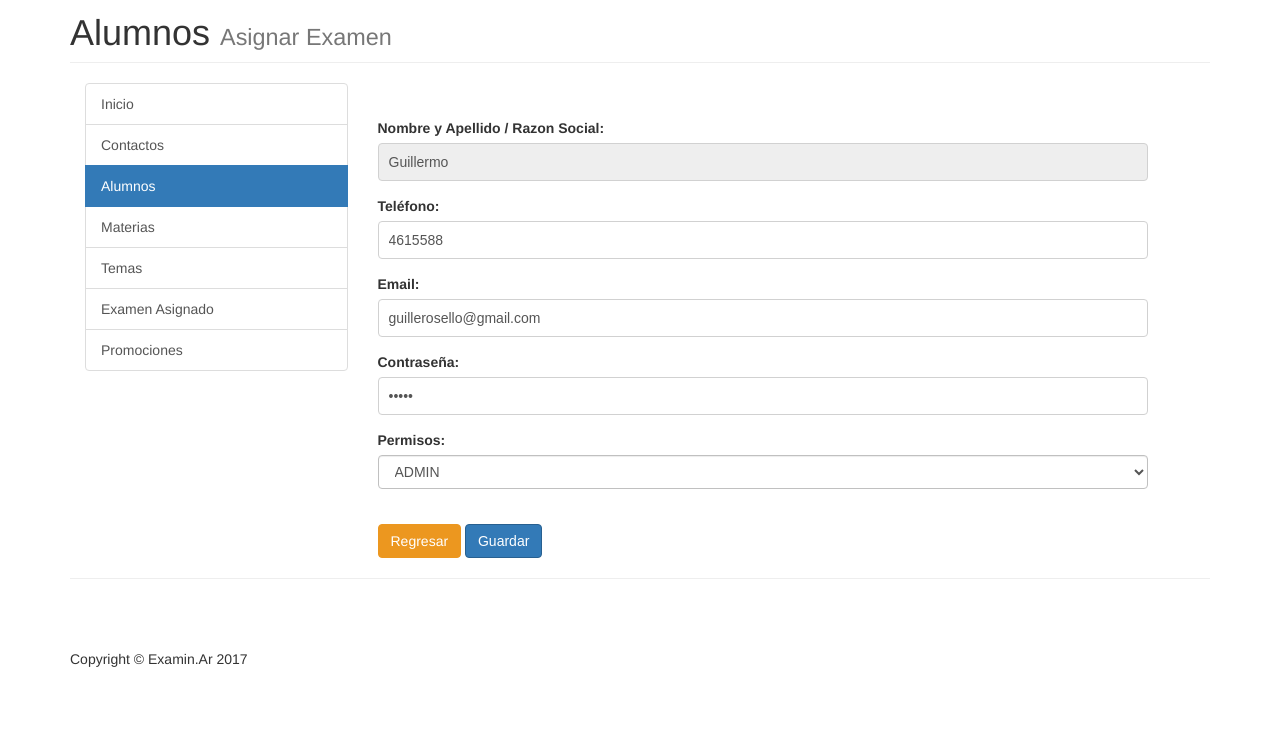
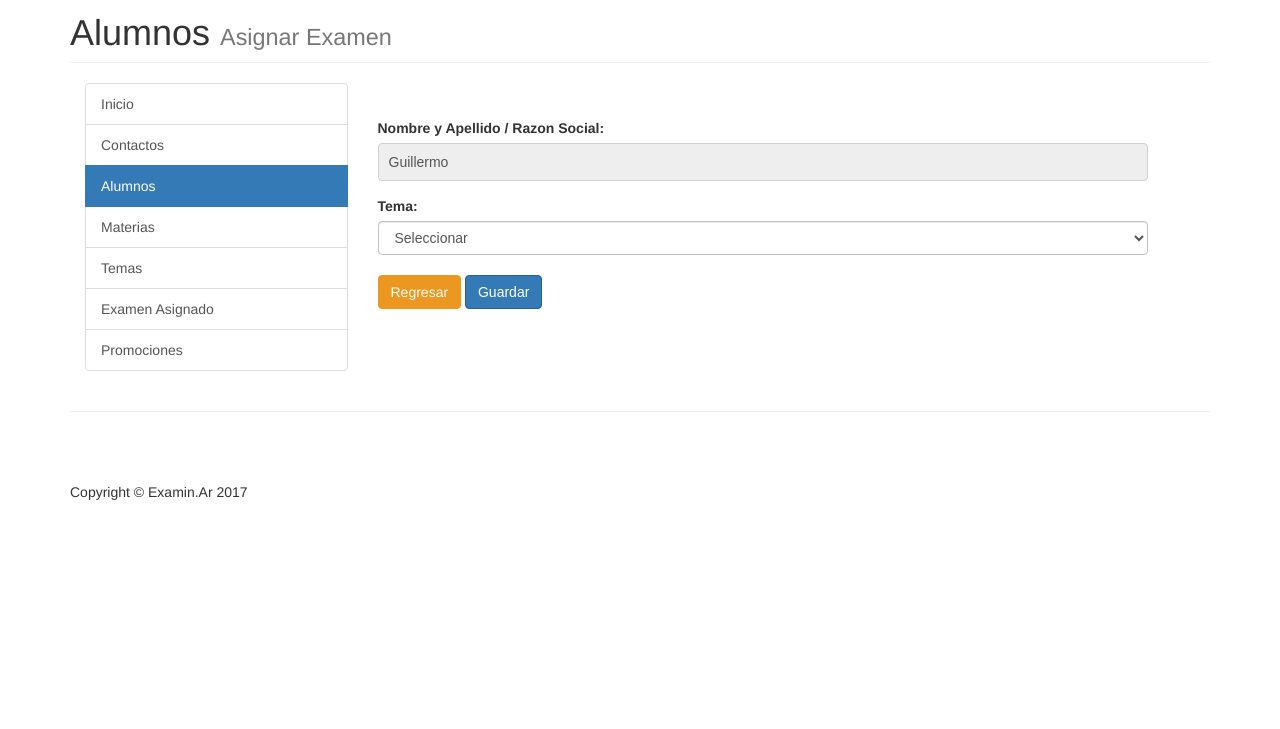
Before and after one commit to GuillermoRosello/EducAr, a PHP site: the page made by private/Examenes/asignar_examen.php in a window 1280 px wide. Shown: the part 133-862 px from the top of the page. After the commit the page ends 633 px from the top, so only its background shows below. Run offline with PHP 8.4, Linux system fonts and the light colour scheme; the visitor is signed in with stand-in values (Sample User, id 1); data comes from the database, SQL or seed files in the repository; some libraries are stand-ins or nearby versions.

Commit message:
Asignar examen

```diff
--- a/private/Alumnos/modificar_alumno.php
+++ b/private/Alumnos/modificar_alumno.php
@@ -5,7 +5,7 @@ if (is_post_request()) {
   $alumno['alumno_id'] = $_POST['alumno_id'];
   $alumno['nombre'] = $_POST['nombre'];
   $alumno['telefono'] = $_POST['telefono'];
-  $alumno ['email'] = $_POST['email'];
+  $alumno['email'] = $_POST['email'];
   $alumno['pass'] = $_POST['pass'];
   $alumno['permisos'] = $_POST['permisos'];
   $result=edit_alumno($alumno);
--- a/private/Examenes/asignar_examen.php
+++ b/private/Examenes/asignar_examen.php
@@ -12,6 +12,7 @@ if ($_SESSION['permisos']!="ADMIN") {header('location:'.url_for('private/index.p
 <?php  $id=$_GET['id'];
         echo "";?>
 <?php $alumno=buscar_alumno($id); ?>
+<?php $temas = temas(); ?>
 
 
                 <!-- Contact Form -->
@@ -19,7 +20,7 @@ if ($_SESSION['permisos']!="ADMIN") {header('location:'.url_for('private/index.p
                 <div class="row">
                     <div class="col-md-8">
                         <br>
-                        <form name="sentMessage" id="contactForm" action="../Alumnos/modificar_alumno.php" method="post" >
+                        <form name="sentMessage" id="contactForm" action="../Examenes/poner_examen.php" method="post" >
                           <div class="control-group form-group">
                               <div class="controls">
                                   <input type="hidden" class="form-control" value=<?php echo $alumno['alumno_id']; ?> name="alumno_id" >
@@ -33,37 +34,17 @@ if ($_SESSION['permisos']!="ADMIN") {header('location:'.url_for('private/index.p
                                     <p class="help-block"></p>
                                 </div>
                             </div>
+							<div>
+							<label>Tema:</label>
+							<select name='tema_id' class="form-control">
+								<option value="">Seleccionar</option>
+								<?php while($tema = mysqli_fetch_assoc($temas)){ ?>
+								<option value="<?php echo h($tema['tema_id']); ?>"><?php echo h($tema['tema_nombre']); ?></option>
+								<?php }; ?>
+							</select>
+						  </div>
+							<br>
 
-                            <div class="control-group form-group">
-                                <div class="controls">
-                                    <label>Teléfono:</label>
-                                    <input type="tel" class="form-control" value=<?php echo $alumno['telefono']; ?> name="telefono" required data-validation-required-message="Ingrese su número telefónico.">
-                                </div>
-                            </div>
-                            <div class="control-group form-group">
-                                <div class="controls">
-                                    <label>Email:</label>
-                                    <input type="email" class="form-control" value=<?php echo $alumno['email']; ?> name="email" required data-validation-required-message="Ingrese una dirección de Email válida.">
-                                </div>
-                            </div>
-                            <div class="control-group form-group">
-                                <div class="controls">
-                                    <label>Contraseña:</label>
-                                    <input type="password" value=<?php echo $alumno['pass']; ?> name="pass" class="form-control" required>
-                                </div>
-                            </div>
-                            <div class="control-group form-group">
-                                <div class="controls">
-                                    <label>Permisos:</label>
-                                    <select name="permisos" class="form-control">
-                                      <option value="<?php echo $alumno['permisos'];?>"><?php echo $alumno['permisos'];?></option>
-                                      <option value="ALUMNO">ALUMNO</option>
-                                      <option value="PROFESOR">PROFESOR</option>
-                                      <option value="ADMIN">ADMIN</option>
-                                    </select>
-                                </div>
-								<br>
-                            </div>
                             <div id="success"></div>
                             <!-- For success/fail messages -->
                             <!-- Pablo -->
--- a/private/Functions/query_functions.php
+++ b/private/Functions/query_functions.php
@@ -340,4 +340,44 @@ function edit_tema($mat_id,$tema_nombre,$tema_id) {
         }
       }
 
+function asignar_tema($alumno, $tema) {
+        global $db;
+        $sql = "INSERT INTO examen_alumno ";
+        $sql .= "(alumno_id, mat_id, tema_id) ";
+        $sql .= "VALUES (";
+        $sql .= "'" . $alumno['alumno_id'] . "',";
+        $sql .= "'" . $tema['mat_id'] . "',";
+        $sql .= "'" . $tema['tema_id'] . "'";
+        $sql .= ")";
+        $result = mysqli_query($db, $sql);
+        // For INSERT statements, $result is true/false
+        if($result) {
+          return true;
+        } else {
+          // INSERT failed
+          echo mysqli_error($db);
+          db_disconnect($db);
+          exit;
+        }
+      }
+
+
+
+function buildOptions($arr, $target, $parent = NULL) {
+  $html = "";
+  foreach ( $arr as $key => $v )
+  {
+    if ( $key == $target )
+      $html .= "<option value='$key' selected>$parent {$v['name']}</option>\n";
+    else
+      $html .= "<option value='$key'>$parent {$v['name']}</option>\n";
+
+    if (array_key_exists('children', $v))
+      $html .= buildOptions($v['children'],$target,$parent . $v['name']." > ");
+  }
+
+  return $html;
+}
+
+
  ?>
```
Also changed, not shown: private/Examenes/poner_examen.php (+6 -5 lines).
